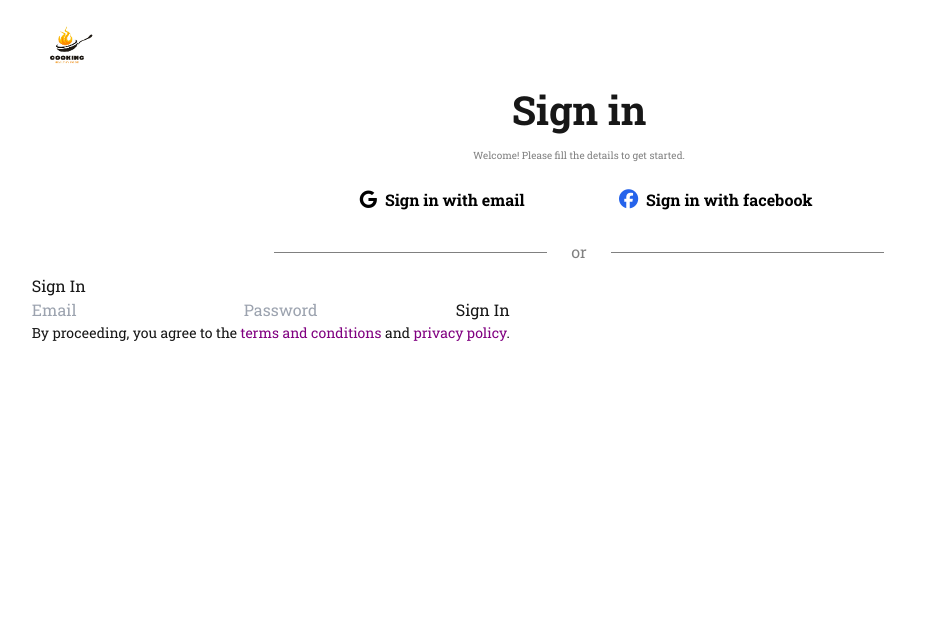
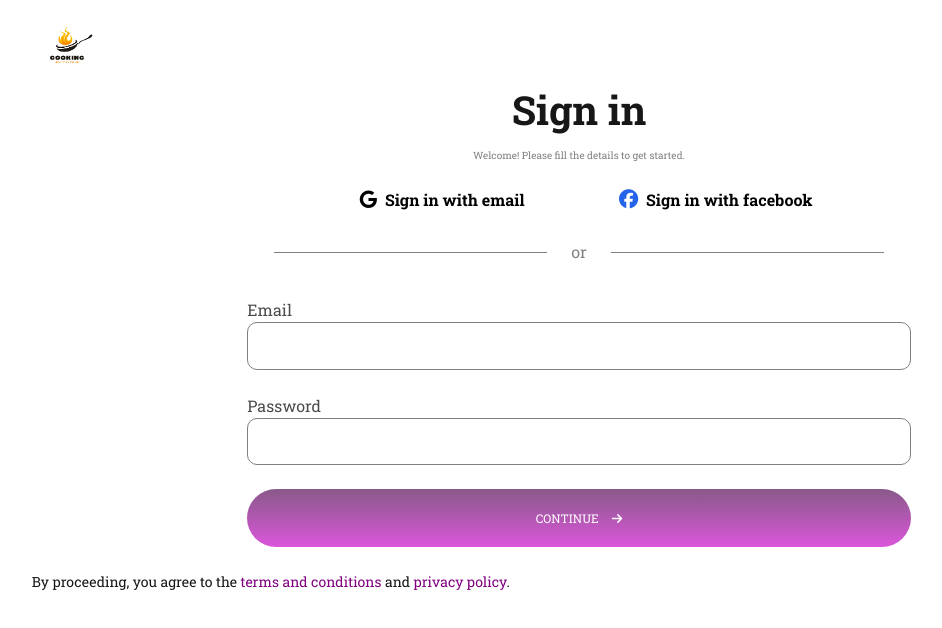
Before and after one commit to AH-2002/Aqaratak, a Next.js app: page /auth/signin in a window 1280 px wide. Shown: the top 628 px of the page, without its empty margins (61-1003 px from the left). Built offline with nearby package versions, Linux system fonts and the light colour scheme.

Commit message:
Update SigninValidation.js

```diff
--- a/app/auth/signin/SigninValidation.js
+++ b/app/auth/signin/SigninValidation.js
@@ -1,52 +1,71 @@
 "use client";
-
 import { useRouter } from 'next/navigation';
-import { useState } from 'react';
+import { useEffect, useState } from 'react';
+import { setUserToken } from './serverToken';
 
 export default function SigninValidation() {
-    const router = useRouter();
-    const [formData, setFormData] = useState({ email: "", password: "" });
-    const [errors, setErrors] = useState({});
+    const api_URL = "https://realestate.learnock.com/";
+    const apiKey = 1234;
+    let router = useRouter();
+    let [formData, setFormData] = useState({
+        email: "",
+        password: "",
+    });
+    let [errors, setErrors] = useState({});
+    useEffect(() => {
+        startTokenRefresh(); // Start auto refresh when component mounts
+    }, []);
 
-    const handleChange = (e) => {
+    let handleChange = (e) => {
         setFormData({ ...formData, [e.target.name]: e.target.value });
         setErrors({ ...errors, [e.target.name]: "" });
-    };
-
-    const handleSubmit = async (e) => {
+        console.log(formData)
+    }
+    let handleSubmit = async (e) => {
         e.preventDefault();
-        let validationErrors = {};
+        let validationError = {};
 
         if (!formData.email.trim()) {
-            validationErrors.email = "Email is required";
+            validationError.email = "Email is required";
         } else if (!/\S+@\S+\.\S+/.test(formData.email)) {
-            validationErrors.email = "Invalid email format";
+            validationError.email = "Invalid email format";
         }
         if (!formData.password.trim()) {
-            validationErrors.password = "Password is required";
+            validationError.password = "Password is required";
         } else if (formData.password.length < 6) {
-            validationErrors.password = "Password must be at least 6 characters";
+            validationError.password = "Password must be at least 6 characters";
         }
 
-        setErrors(validationErrors);
-        if (Object.keys(validationErrors).length !== 0) return;
+        setErrors(validationError);
+
+        if (Object.keys(validationError).length !== 0) return; // Ensure errors are checked after setting
 
         try {
-            // Call server action through an API route
-            const response = await fetch("/api/login", {
+            const response = await fetch(`${api_URL}api/auth/login`, {
                 method: "POST",
                 headers: {
                     "Content-Type": "application/json",
+                    "Accept": "application/json",
+                    "apiKey": apiKey
                 },
-                body: JSON.stringify(formData),
+                body: JSON.stringify({
+                    email: formData.email,
+                    password: formData.password
+                })
             });
 
-            const data = await response.json();
-
-            if (data.success) {
-                router.push("/site/home");
-            } else {
-                setErrors({ general: data.error });
+            console.log("login data", response);
+            const responseData = await response.json();
+            console.log("json login data", responseData);
+            if (response.status === 200) {
+                const token = responseData.data;
+                localStorage.setItem("userToken", token);
+                startTokenRefresh();
+                await fetch("/api/auth/set-cookie", {
+                method: "POST",
+                headers: { "Content-Type": "application/json" },
+                body: JSON.stringify({ token }),
+            });                router.push("/site/home");
             }
         } catch (error) {
             console.error("Error submitting form:", error);
@@ -54,31 +73,95 @@ export default function SigninValidation() {
         }
     };
 
+
+    const refreshAccessToken = async () => {
+        try {
+            const response = await fetch(`${api_URL}api/auth/refresh`, {
+                method: "POST",
+                headers: {
+                    "Content-Type": "application/json",
+                    "Accept": "application/json",
+                    "apiKey": apiKey,
+                },
+            });
+
+            if (response.ok) {
+                const responseData = await response.json();
+                const newAccessToken = responseData.access_token;
+                console.log("new access token", newAccessToken);
+                localStorage.setItem("userToken", newAccessToken);
+                await setUserToken(newAccessToken);
+            } else {
+                console.error("Failed to refresh token");
+            }
+        } catch (error) {
+            console.error("Error refreshing token:", error);
+        }
+    };
+
+    const startTokenRefresh = () => {
+        setInterval(() => {
+            refreshAccessToken();
+        }, 55 * 60 * 1000); // Refresh token every 55 minutes
+    };
+
+
     return (
-        <div>
-            <h1>Sign In</h1>
-            {errors.general && <p style={{ color: "red" }}>{errors.general}</p>}
-            <form onSubmit={handleSubmit}>
+        <div
+            className="rounded-lg bg-white p-6 shadow-4 dark:bg-surface-dark"
+            style={{ background: 'transparent', width: '65%', margin: 'auto' }}>
+            <form className='signup-form' onSubmit={handleSubmit}>
+                {errors.general && (
+                    <div className="bg-red-500 text-white p-3 rounded mb-4">
+                        {errors.general}
+                    </div>
+                )}
+
+
+                <div className="relative mb-6" data-twe-input-wrapper-init>
+                    <label htmlFor="email" className="block text-gray-700 font-medium">
+                        Email
+                    </label>
                     <input
                         type="email"
-                    name="email"
-                    placeholder="Email"
+                        className="peer block min-h-[auto] w-full rounded border-0 bg-transparent px-3 py-[0.32rem] leading-[1.6] outline-none dark:text-white dark:placeholder:text-neutral-300 dark:autofill:shadow-autofill dark:peer-focus:text-primary"
+                        id="email"
+                        name='email'
                         value={formData.email}
                         onChange={handleChange}
                     />
-                {errors.email && <p style={{ color: "red" }}>{errors.email}</p>}
+                    {errors.email && <p className='text-red-500 text-sm mt-1'>{errors.email}</p>}
 
+                </div>
+
+                <div className="relative mb-6" data-twe-input-wrapper-init>
+                    <label htmlFor="password" className="block text-gray-700 font-medium">
+                        Password
+                    </label>
                     <input
                         type="password"
-                    name="password"
-                    placeholder="Password"
+                        className="peer block min-h-[auto] w-full rounded border-0 bg-transparent px-3 py-[0.32rem] leading-[1.6] outline-none dark:text-white dark:placeholder:text-neutral-300 dark:autofill:shadow-autofill dark:peer-focus:text-primary"
+                        id="password"
+                        name='password'
                         value={formData.password}
                         onChange={handleChange}
+
                     />
-                {errors.password && <p style={{ color: "red" }}>{errors.password}</p>}
 
-                <button type="submit">Sign In</button>
+                    {errors.password && <p className='text-red-500 text-sm mt-1'>{errors.password}</p>}
+
+                </div>
+
+
+                <button
+                    type="submit"
+                    className="inline-block w-full rounded bg-primary px-6 pb-2 pt-2.5 text-xs font-medium uppercase leading-normal text-white shadow-primary-3 transition duration-150 ease-in-out hover:bg-primary-accent-300 hover:shadow-primary-2 focus:bg-primary-accent-300 focus:shadow-primary-2 focus:outline-none focus:ring-0 active:bg-primary-600 active:shadow-primary-2 dark:shadow-black/30 dark:hover:shadow-dark-strong dark:focus:shadow-dark-strong dark:active:shadow-dark-strong"
+                    data-twe-ripple-init
+                    data-twe-ripple-color="light"
+                    style={{ background: 'linear-gradient(to bottom, rgba(75, 2, 75, 0.655), rgba(213, 56, 213, 0.852))', color: 'white', padding: '20px', borderRadius: '30px' }}>
+                    Continue <span style={{ marginLeft: '10px' }}><i class="fa fa-arrow-right"></i></span>
+                </button>
             </form>
         </div>
-    );
+    )
 }
```
Lines whose indentation alone changed are shown as unchanged.
